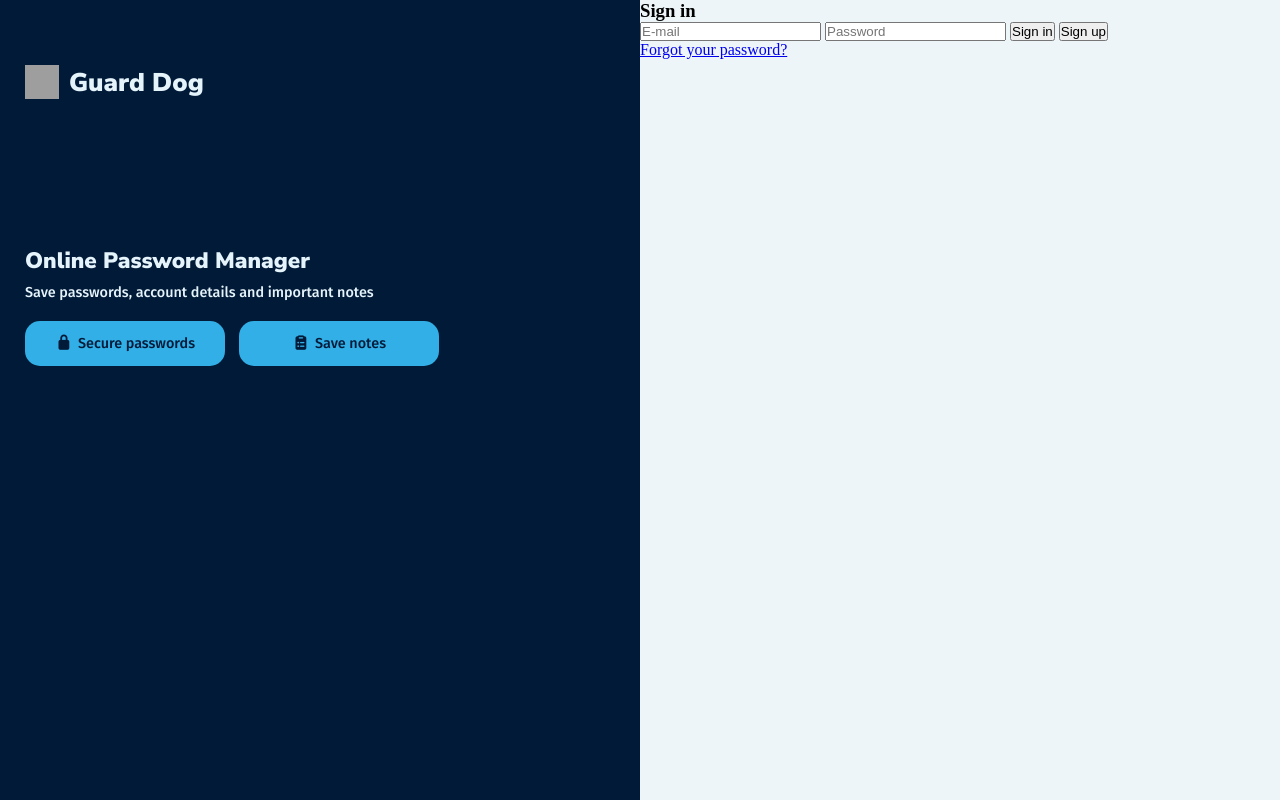
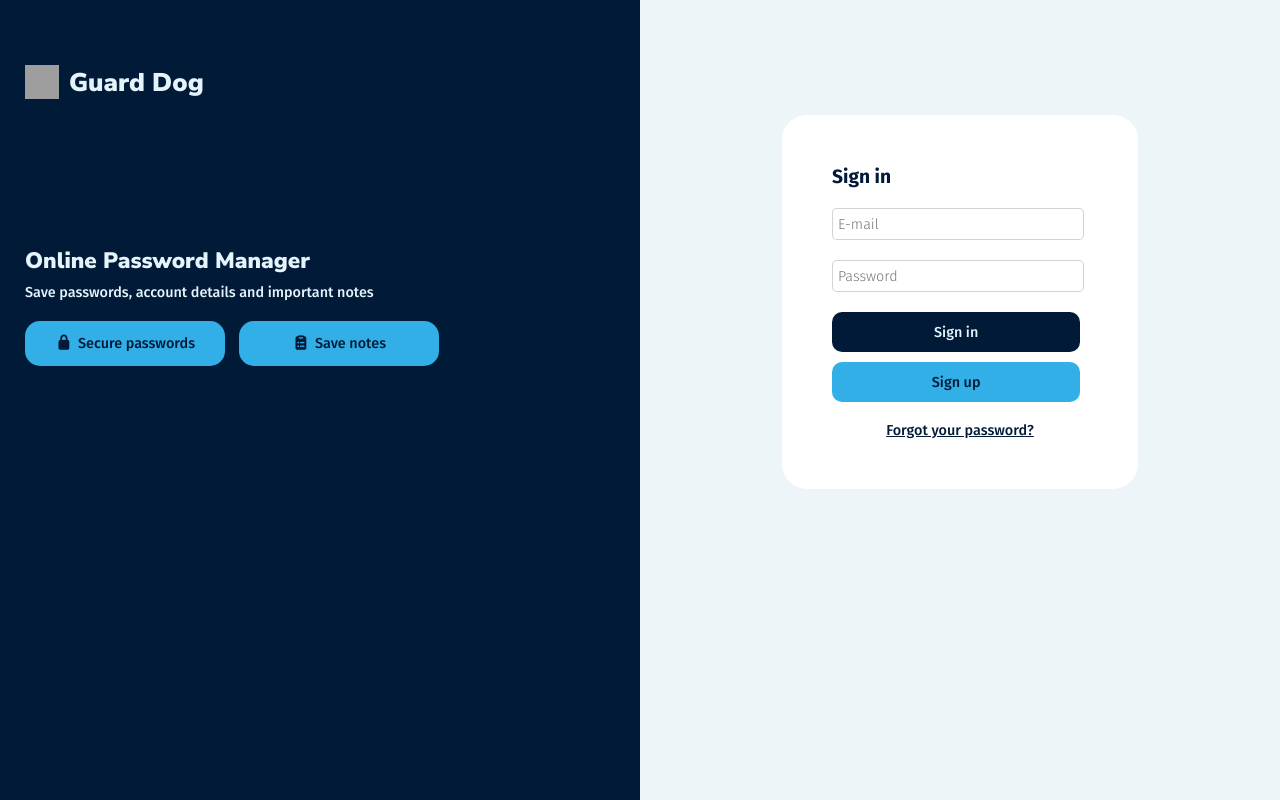
Before and after one commit to RockyLatchman/guard_dog, a Flask app: page /signin in a window 1280 px wide. Run offline with Flask 3, Linux system fonts and the light colour scheme; some libraries are stand-ins or nearby versions; grey boxes are pictures that could not be loaded.

Commit message:
CSS for signin template

```diff
--- a/templates/signin.html
+++ b/templates/signin.html
@@ -20,6 +20,7 @@
        </div>
    </div>
    <div class="right-column">
+    <div class="signin-card">
     <h3>Sign in</h3>
     <form method="post">
        <input type="email" name="email" placeholder="E-mail" required>
@@ -28,6 +29,7 @@
        <input type="submit" value="Sign up">
     </form>
     <span><a href="{{ url_for('forgot_password')}}">Forgot your password?</a></span>
+    </div>
   </div>
 </div>
 {% endblock %}
```
